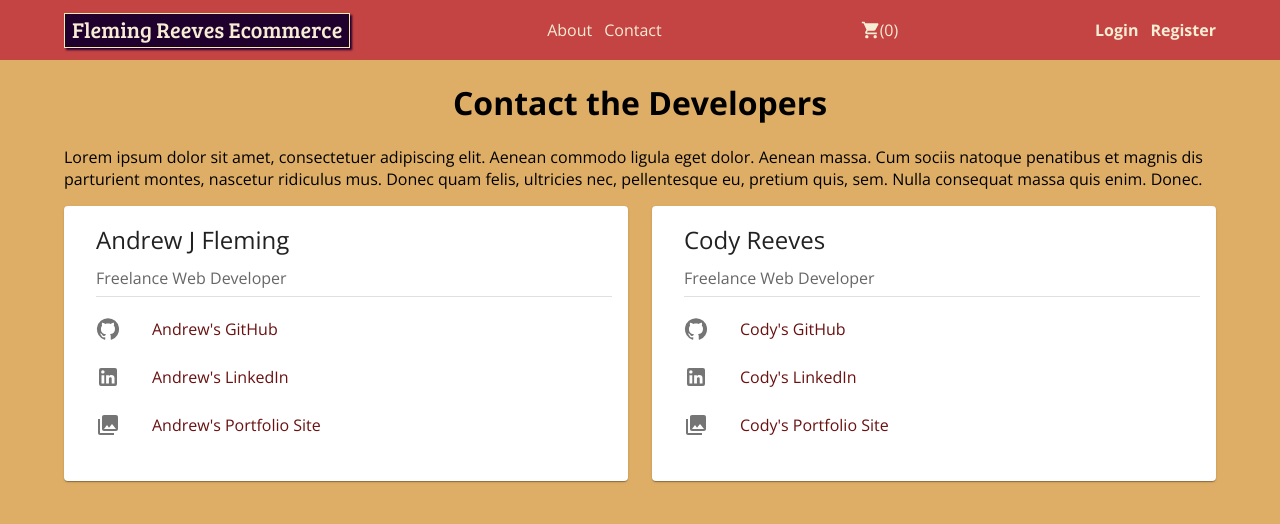
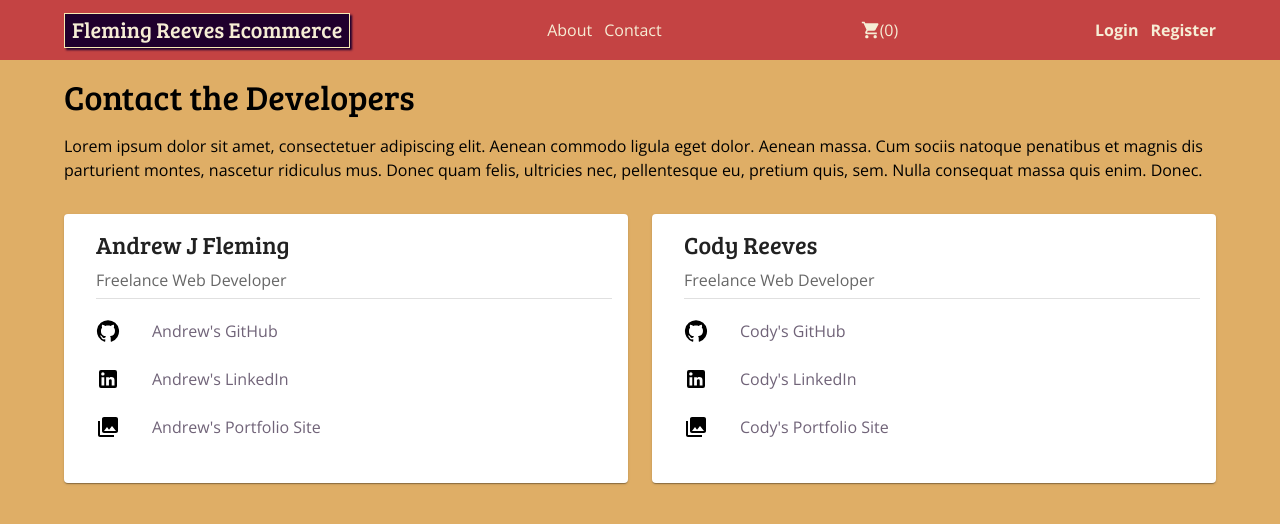
Before and after one commit to AndrewJFleming/fleming-reeves-ecommerce, a React (Create React App) app in the folder client/: page /contact in a window 1280 px wide. Shown: the top 524 px of the page. Built offline with nearby package versions, Linux system fonts and the light colour scheme; no server answers.

Commit message:
Use makeStyles() for ContactListItem styles.

```diff
--- a/client/src/pages/Contact/Contact.tsx
+++ b/client/src/pages/Contact/Contact.tsx
@@ -1,4 +1,5 @@
 import { FC } from "react";
+
 import {
   Card,
   CardContent,
@@ -7,6 +8,7 @@ import {
   List,
   Container,
   Grid,
+  Button,
 } from "@mui/material";
 import GitHubIcon from "@mui/icons-material/GitHub";
 import LinkedInIcon from "@mui/icons-material/LinkedIn";
@@ -38,14 +40,16 @@ export const Contact: FC<Props> = () => {
   return (
     <div>
       <Container>
-        <h1 style={{ textAlign: "center" }}>Contact the Developers</h1>
-        <p>
+        <Typography variant="h4" my="1rem">
+          Contact the Developers
+        </Typography>
+        <Typography mb="2rem">
           Lorem ipsum dolor sit amet, consectetuer adipiscing elit. Aenean
           commodo ligula eget dolor. Aenean massa. Cum sociis natoque penatibus
           et magnis dis parturient montes, nascetur ridiculus mus. Donec quam
           felis, ultricies nec, pellentesque eu, pretium quis, sem. Nulla
           consequat massa quis enim. Donec.
-        </p>
+        </Typography>
         <Grid container spacing={3}>
           {teamMembers.map((teamMember) => (
             <Grid item xs={12} sm={6}>
@@ -53,6 +57,7 @@ export const Contact: FC<Props> = () => {
                 <CardContent>
                   <Typography
                     sx={{ fontSize: 24, paddingLeft: "16px" }}
+                    variant="h4"
                     gutterBottom
                   >
                     {teamMember.name}
--- a/client/src/pages/Contact/ContactListItem/ContactListItem.css
+++ /dev/null
@@ -1,14 +0,0 @@
-.external-link-icon
- {
-    color: rgb(73, 73, 53);
- }
- .external-link-text a {
-    color: rgb(105, 17, 17);
-    text-decoration: none;
-}
-
-.external-link-text a:hover,
-.external-link-text a:active {
-    color: rgb(0, 0, 0);
-    text-decoration: underline;
-}
--- a/client/src/pages/Contact/ContactListItem/ContactListItem.tsx
+++ b/client/src/pages/Contact/ContactListItem/ContactListItem.tsx
@@ -1,8 +1,12 @@
 import { FC } from "react";
 
-import { ListItemIcon, ListItem, ListItemText } from "@mui/material";
-
-import "./ContactListItem.css";
+import { makeStyles } from "@mui/styles";
+import {
+  ListItemIcon,
+  ListItem,
+  ListItemText,
+  Link as MUILink,
+} from "@mui/material";
 
 interface Props {
   externalLinkUrl: string;
@@ -11,21 +15,42 @@ interface Props {
   icon: any;
 }
 
+const contactlistItemStyles = makeStyles((theme: any) => {
+  return {
+    externalLinkIcon: {
+      "& svg": {
+        color: theme.palette.common.black,
+      },
+    },
+    externalLinkText: {
+      "& a": {
+        color: theme.palette.primary.light,
+        textDecoration: "none",
+      },
+      "& a:hover,& a:active": {
+        color: theme.palette.primary.main,
+        textDecoration: "underline",
+      },
+    },
+  };
+});
+
 const ContactListItem: FC<Props> = ({
   externalLinkUrl,
   externalLinkDestination,
   name,
   icon,
 }) => {
+  const classes = contactlistItemStyles();
   return (
     <ListItem>
-      <ListItemIcon className="external-link-icon">{icon}</ListItemIcon>
+      <ListItemIcon className={classes.externalLinkIcon}>{icon}</ListItemIcon>
       <ListItemText
-        className="external-link-text"
+        className={classes.externalLinkText}
         primary={
-          <a href={externalLinkUrl}>{`${
-            name.split(" ")[0]
-          }'s ${externalLinkDestination}`}</a>
+          <MUILink href={externalLinkUrl}>
+            {`${name.split(" ")[0]}'s ${externalLinkDestination}`}
+          </MUILink>
         }
       />
     </ListItem>
```
